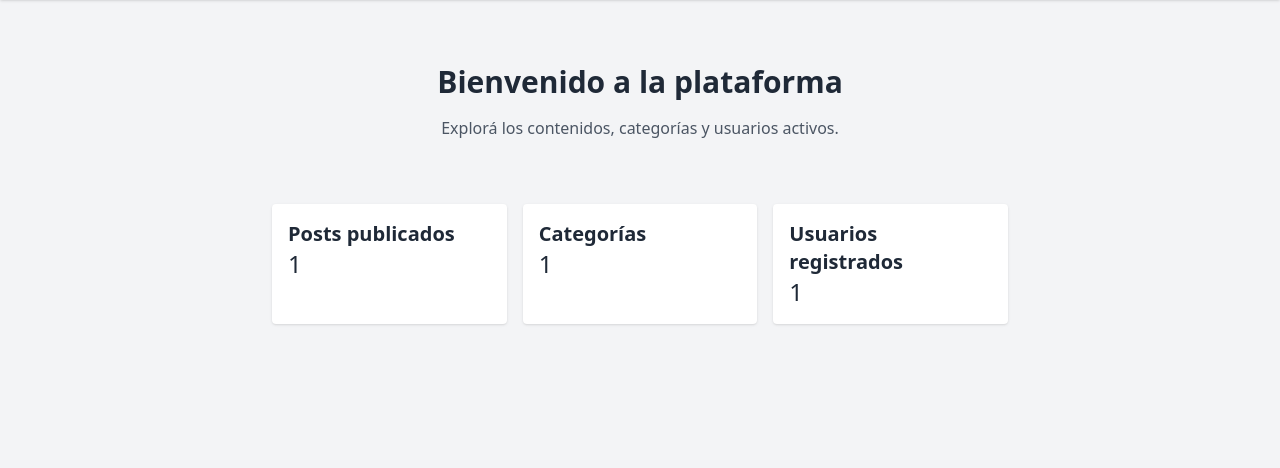
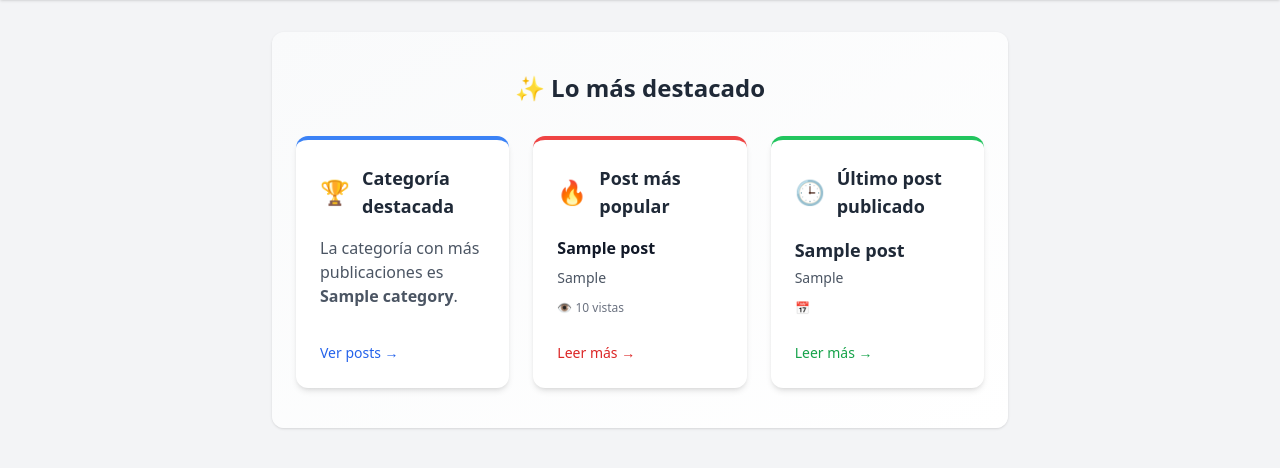
Before and after one commit to zma99/blog_django, a Django app: page / in a window 1280 px wide. Shown: the part 70-538 px from the top of the page. Run offline with Django 5.2, Linux system fonts and the light colour scheme; tables that the repository leaves empty hold one stand-in row (values such as "Sample post"); some libraries are stand-ins or nearby versions.

Commit message:
Home con post más destacados

```diff
--- a/apps/posts/models.py
+++ b/apps/posts/models.py
@@ -23,7 +23,8 @@ class Category(models.Model):
 class Post(models.Model):
     category = models.ForeignKey(
         Category, on_delete=models.SET_NULL, null=True, verbose_name="Categoría",
-        default=1
+        default=1,
+        related_name="posts"
     )
     creation_date = models.DateTimeField(
         auto_now_add=True, verbose_name="Fecha de creación"
--- a/blog_app/views.py
+++ b/blog_app/views.py
@@ -1,17 +1,29 @@
 from django.views.generic import TemplateView
+from django.db.models import Count
 from apps.posts.models import Post, Category
 from django.contrib.auth import get_user_model
 
 User = get_user_model()
-
 
 class IndexView(TemplateView):
     template_name = "index.html"
 
     def get_context_data(self, **kwargs):
         context = super().get_context_data(**kwargs)
+
+        # Métricas generales
         context["total_posts"] = Post.objects.count()
         context["total_categories"] = Category.objects.count()
         context["total_users"] = User.objects.count()
         context["categories"] = Category.objects.all()
+
+        # 🏆 Categoría destacada (por cantidad de posts)
+        context["top_category"] = Category.objects.annotate(num_posts=Count("posts")).order_by("-num_posts").first()
+
+        # 🔥 Post más popular (por visitas)
+        context["most_viewed_post"] = Post.objects.order_by("-views").first()
+
+        # 🕒 Último post publicado
+        context["latest_post"] = Post.objects.order_by("-creation_date").first()
+
         return context
--- a/templates/index.html
+++ b/templates/index.html
@@ -2,27 +2,75 @@
 {% block title %} Inicio {% endblock %}
 
 {% block content %}
+<section class="py-10 px-6 bg-gradient-to-br from-gray-50 to-white rounded-xl shadow">
+  <h2 class="text-2xl font-bold text-gray-800 mb-8 text-center">✨ Lo más destacado</h2>
 
-<div class="text-center py-8">
-  <h1 class="text-3xl font-bold mb-4">Bienvenido a la plataforma</h1>
-  <p class="text-gray-600">
-    Explorá los contenidos, categorías y usuarios activos.
-  </p>
-</div>
+  <div class="grid grid-cols-1 md:grid-cols-3 gap-6">
 
-<div class="grid grid-cols-1 md:grid-cols-3 gap-4 mt-8">
-  <div class="bg-white shadow rounded p-4">
-    <h2 class="text-xl font-semibold">Posts publicados</h2>
-    <p class="text-2xl">{{ total_posts }}</p>
+    <!-- 🏆 Categoría destacada -->
+    <div class="bg-white rounded-xl shadow-md hover:shadow-lg transition p-6 border-t-4 border-blue-500 flex flex-col justify-between h-full">
+      <div>
+        <div class="flex items-center gap-3 mb-4">
+          <span class="text-blue-500 text-2xl">🏆</span>
+          <h3 class="text-lg font-semibold text-gray-800">Categoría destacada</h3>
+        </div>
+        {% if top_category %}
+          <p class="text-gray-600 mb-3">La categoría con más publicaciones es <strong>{{ top_category.name }}</strong>.</p>
+        {% else %}
+          <p class="text-gray-500">No hay categorías destacadas aún.</p>
+        {% endif %}
+      </div>
+      {% if top_category %}
+        <div class="mt-4">
+          <a href="{% url 'posts:posts_by_category' top_category.slug %}" class="text-blue-600 hover:underline text-sm font-medium">Ver posts →</a>
+        </div>
+      {% endif %}
+    </div>
+
+    <!-- 🔥 Post más popular -->
+    <div class="bg-white rounded-xl shadow-md hover:shadow-lg transition p-6 border-t-4 border-red-500 flex flex-col justify-between h-full">
+      <div>
+        <div class="flex items-center gap-3 mb-4">
+          <span class="text-red-500 text-2xl">🔥</span>
+          <h3 class="text-lg font-semibold text-gray-800">Post más popular</h3>
+        </div>
+        {% if most_viewed_post %}
+          <h4 class="text-md font-bold text-gray-900 mb-2">{{ most_viewed_post.title }}</h4>
+          <p class="text-sm text-gray-600 mb-3">{{ most_viewed_post.abstract }}</p>
+          <div class="text-xs text-gray-500 mb-2">👁️ {{ most_viewed_post.views }} vistas</div>
+        {% else %}
+          <p class="text-gray-500">No hay posts populares aún.</p>
+        {% endif %}
+      </div>
+      {% if most_viewed_post %}
+        <div class="mt-4">
+          <a href="{% url 'posts:detail' most_viewed_post.pk %}" class="text-red-600 hover:underline text-sm font-medium">Leer más →</a>
+        </div>
+      {% endif %}
+    </div>
+
+    <!-- 🕒 Último post publicado -->
+    <div class="bg-white rounded-xl shadow-md hover:shadow-lg transition p-6 border-t-4 border-green-500 flex flex-col justify-between h-full">
+      <div>
+        <div class="flex items-center gap-3 mb-4">
+          <span class="text-green-500 text-2xl">🕒</span>
+          <h3 class="text-lg font-semibold text-gray-800">Último post publicado</h3>
+        </div>
+        {% if latest_post %}
+          <h3 class="text-lg font-semibold text-gray-800 mb-1">{{ latest_post.title }}</h3>
+          <p class="text-sm text-gray-600 mb-3">{{ latest_post.abstract }}</p>
+          <p class="text-xs text-gray-500">📅 {{ latest_post.published_date|date:"d M Y" }}</p>
+        {% else %}
+          <p class="text-gray-500">Aún no se ha publicado ningún post.</p>
+        {% endif %}
+      </div>
+      {% if latest_post %}
+        <div class="mt-4">
+          <a href="{% url 'posts:detail' latest_post.pk %}" class="text-green-600 hover:underline text-sm font-medium">Leer más →</a>
+        </div>
+      {% endif %}
+    </div>
+
   </div>
-  <div class="bg-white shadow rounded p-4">
-    <h2 class="text-xl font-semibold">Categorías</h2>
-    <p class="text-2xl">{{ total_categories }}</p>
-  </div>
-  <div class="bg-white shadow rounded p-4">
-    <h2 class="text-xl font-semibold">Usuarios registrados</h2>
-    <p class="text-2xl">{{ total_users }}</p>
-  </div>
-</div>
-
+</section>
 {% endblock %}
```
Also changed, not shown: apps/posts/migrations/0011_alter_post_category.py (added).
